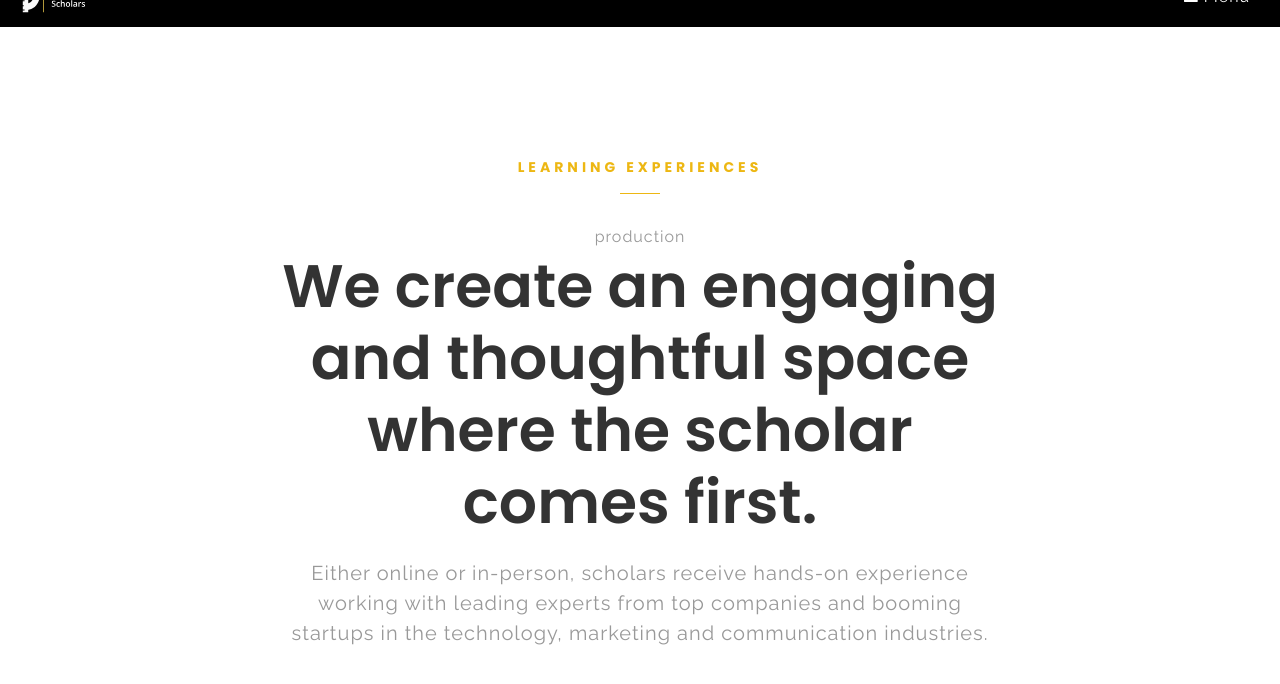
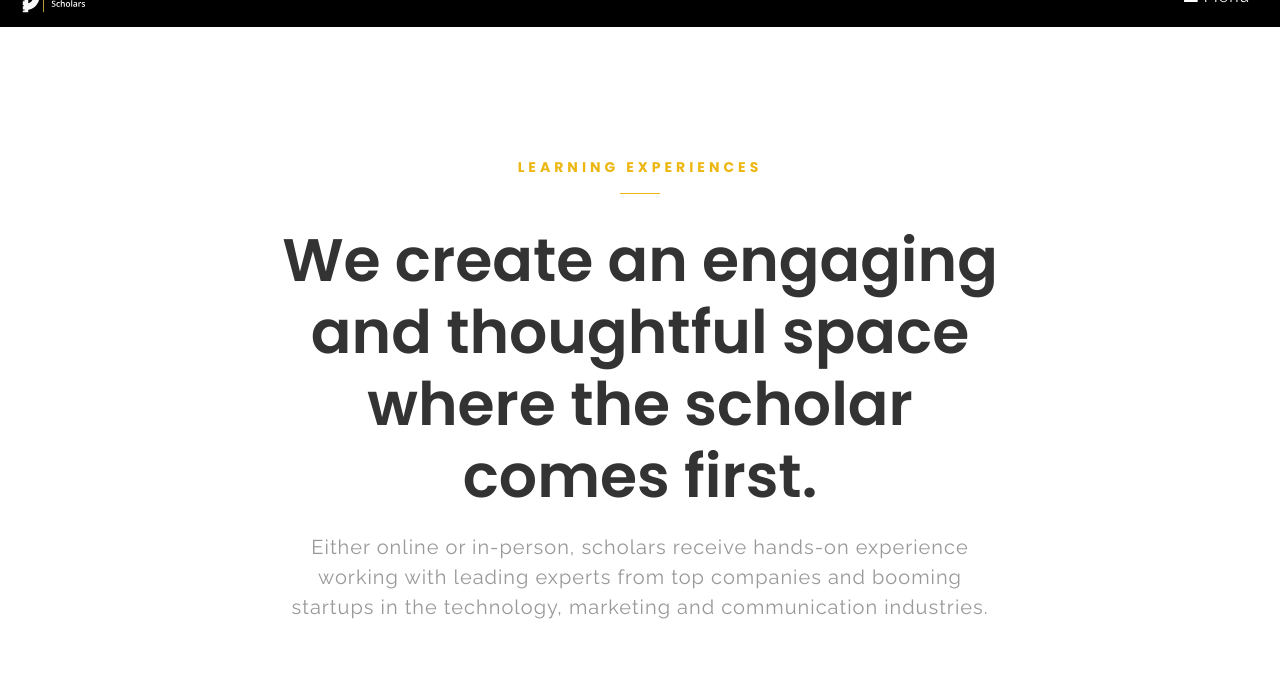
Before and after one commit to theTutorB/tutord-scholars-website, a Jekyll site: the page built from index.html, in a window 1280 px wide and 900 px high, scrolled down 871 px, cut to the strip 33-717 px from the top of the window. Built offline with Jekyll 4.4.1, drawn with Linux system fonts in a browser that asks for light colours; the list of posts is cut into pages by our own code.

Commit message:
removed test

```diff
--- a/_includes/head.html
+++ b/_includes/head.html
@@ -21,7 +21,7 @@
   <link rel="canonical" href="{{ page.url | replace:'index.html','' | absolute_url }}">
   <link rel="alternate" type="application/rss+xml" title="{{ site.title | escape }}" href="{{ "/feed.xml" | relative_url }}">
 
-  {% if jekyll.environment == 'production' and site.google_analytics %}
+  {% if jekyll.environment == "production" and site.google_analytics %}
     {% include google-analytics.html %}
   {% endif %}
 </head>
--- a/index.html
+++ b/index.html
@@ -149,7 +149,6 @@ courses:
     <div class='large-8 columns large-centered'>
       <div class="section-title">
         <p class="small-title">Learning Experiences</p>
-        {{ jekyll.environment }}
         <h2>
           We create an engaging and thoughtful space
             <br/>
```
